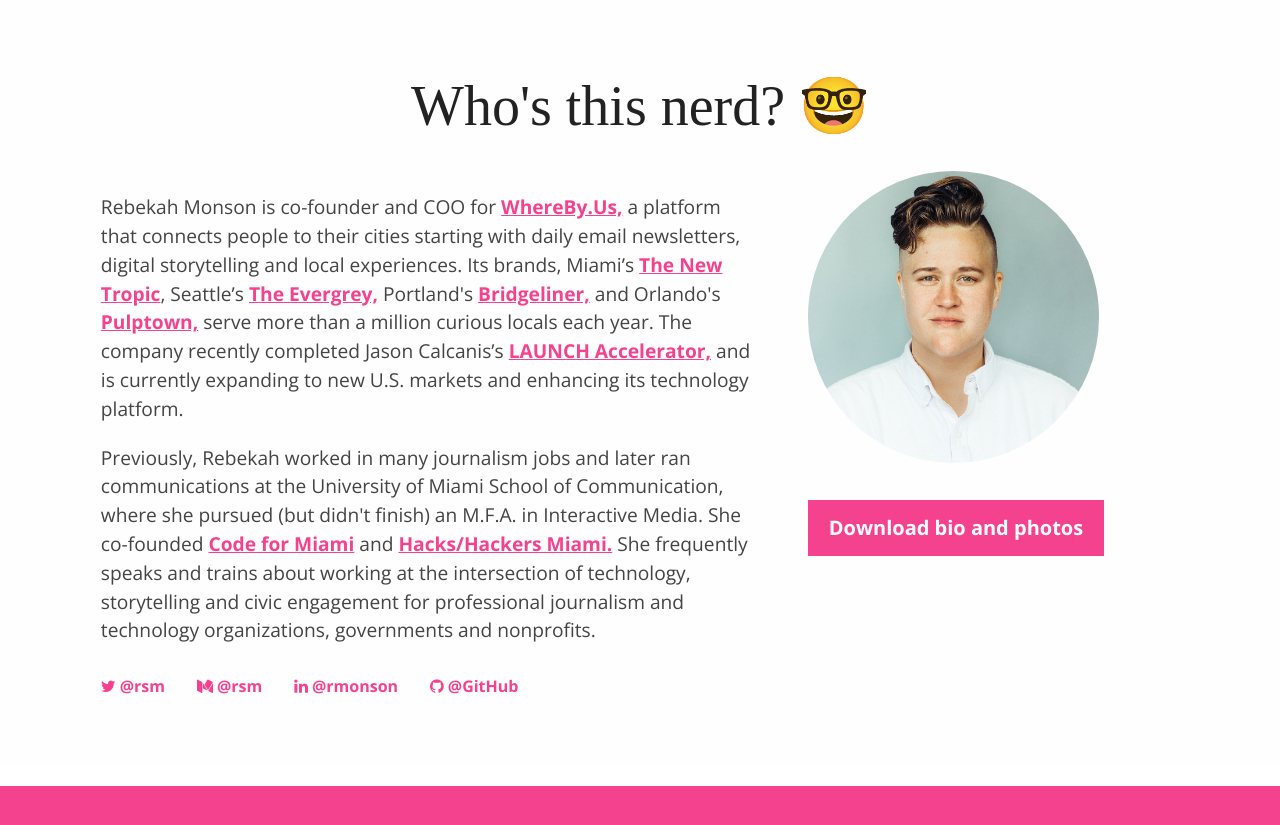
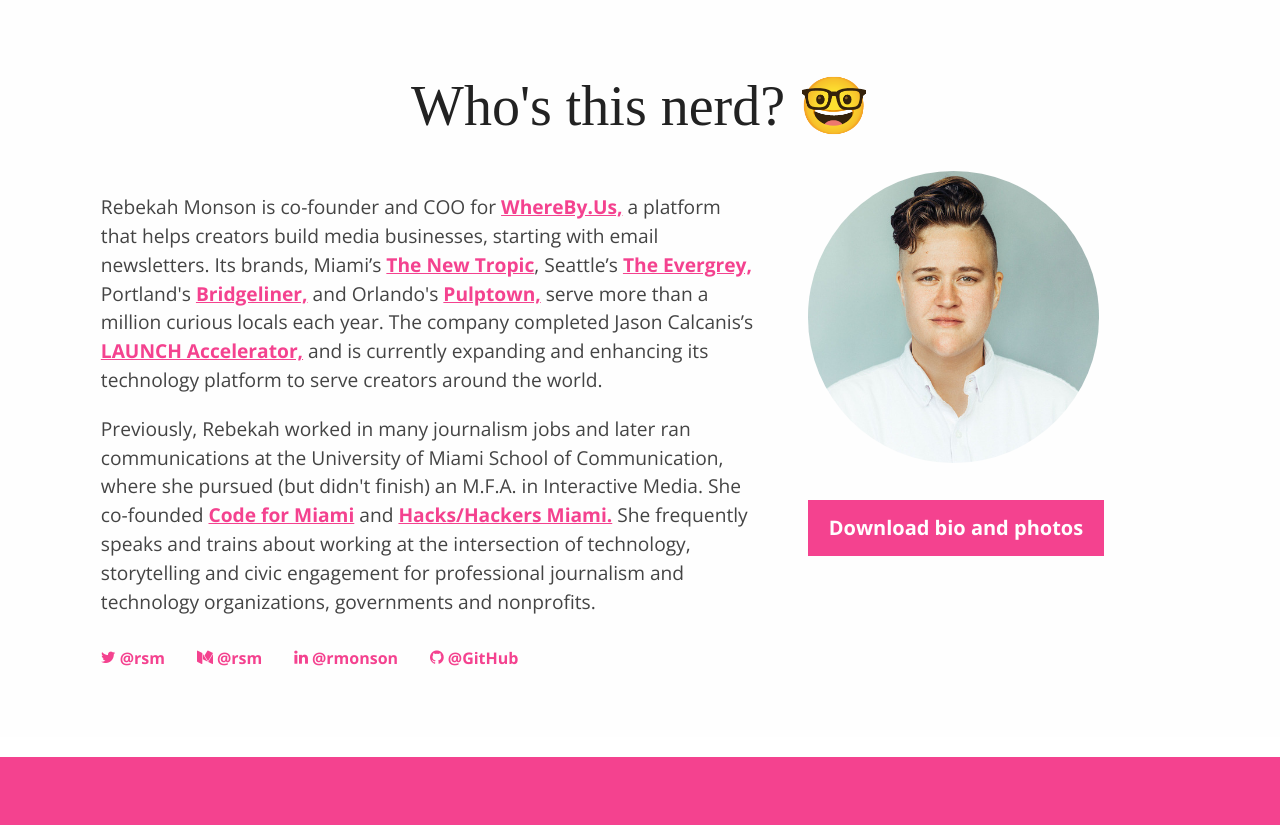
Before and after one commit to rebekahmonson/rebekahmonson.github.io, a Jekyll site: the page built from index.html, in a window 1280 px wide and 900 px high, scrolled down 899 px, cut to the strip 67-892 px from the top of the window. Built offline with Jekyll 4.4.1, drawn with Linux system fonts in a browser that asks for light colours; nearby versions of some CDN libraries; some web fonts are replaced.

Commit message:
update about

```diff
--- a/_includes/about.html
+++ b/_includes/about.html
@@ -5,7 +5,7 @@
       <img class="circle-image" src="/img/headshot.jpg"><a href="https://drive.google.com/open?id=0B0HzQC14VDVtRUxLSEFzQVBldGc" class="button large">Download bio and photos</a>
     </div>
     <div class="about-text">
-      <p>Rebekah Monson is co-founder and COO for <a href="http://whereby.us">WhereBy.Us,</a> a platform that connects people to their cities starting with daily email newsletters, digital storytelling and local experiences. Its brands, Miami’s <a href="https://thenewtropic.com">The New Tropic</a>, Seattle’s <a href="https://theevergrey.com">The Evergrey,</a> Portland's <a href="https://bridgeliner.com">Bridgeliner,</a> and Orlando's <a href="https://pulp.town">Pulptown,</a> serve more than a million curious locals each year. The company recently completed Jason Calcanis’s <a href="https://launchaccelerator.co/">LAUNCH Accelerator,</a> and is currently expanding to new U.S. markets and enhancing its technology platform.</p>
+      <p>Rebekah Monson is co-founder and COO for <a href="http://whereby.us">WhereBy.Us,</a> a platform that helps creators build media businesses, starting with email newsletters. Its brands, Miami’s <a href="https://thenewtropic.com">The New Tropic</a>, Seattle’s <a href="https://theevergrey.com">The Evergrey,</a> Portland's <a href="https://bridgeliner.com">Bridgeliner,</a> and Orlando's <a href="https://pulp.town">Pulptown,</a> serve more than a million curious locals each year. The company completed Jason Calcanis’s <a href="https://launchaccelerator.co/">LAUNCH Accelerator,</a> and is currently expanding and enhancing its technology platform to serve creators around the world.</p>
 
       <p>Previously, Rebekah worked in many journalism jobs and later ran communications at the University of Miami School of Communication, where she pursued (but didn't finish) an M.F.A. in Interactive Media. She co-founded <a href="http://codefor.miami/">Code for Miami</a> and <a href="http://www.meetup.com/Hacks-Hackers-Miami/">Hacks/Hackers Miami.</a> She frequently speaks and trains about working at the intersection of technology, storytelling and civic engagement for professional journalism and technology organizations, governments and nonprofits.</p>
       <ul class="menu vertical show-for-small-only">
```
